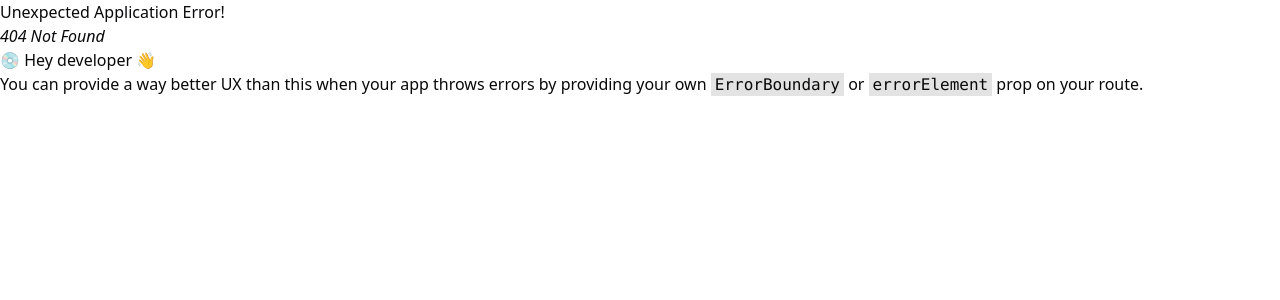
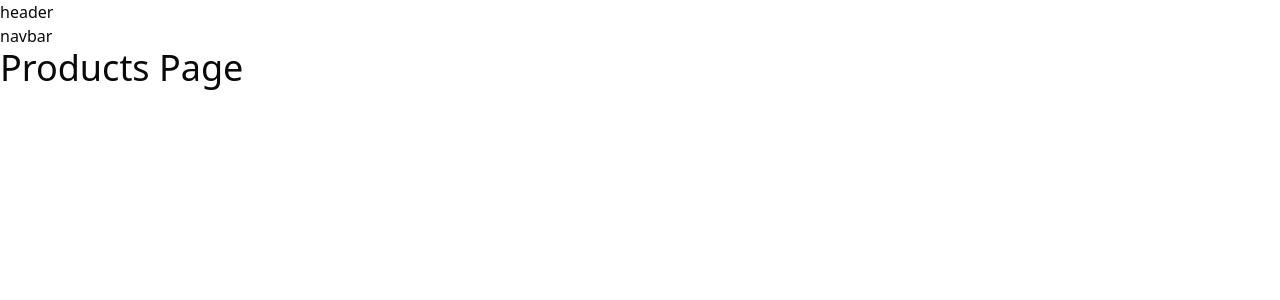
Before and after one commit to rmsid1312/comfy-store, a React app: page /products in a window 1280 px wide. Before the commit this address had no page. Shown: the top 300 px of the page. Built offline with nearby package versions, Linux system fonts and the light colour scheme; the HTML template or start-up script is replaced by a standard one.

Commit message:
Apply outlet component

```diff
--- a/src/App.tsx
+++ b/src/App.tsx
@@ -19,11 +19,45 @@
 const router = createBrowserRouter([
   {
     path: "/",
-    element: <Landing />,
+    element: <HomeLayout />,
+    children: [
+      {
+        index: true,
+        element: <Landing />,
+      },
+      {
+        path: "products",
+        element: <Products />,
+      },
+      {
+        path: "product/:id",
+        element: <SingleProduct />,
+      },
+      {
+        path: "cart",
+        element: <Cart />,
+      },
+      {
+        path: "about",
+        element: <About />,
+      },
+      {
+        path: "checkout",
+        element: <Checkout />,
+      },
+      {
+        path: "orders",
+        element: <Orders />,
+      },
+    ],
   },
   {
-    path: "/cart",
-    element: <Cart />,
+    path: "/login",
+    element: <Login />,
+  },
+  {
+    path: "/register",
+    element: <Register />,
   },
 ]);
 
--- a/src/pages/HomeLayout.tsx
+++ b/src/pages/HomeLayout.tsx
@@ -1,3 +1,11 @@
+import { Outlet } from "react-router-dom";
+
 export default function HomeLayout() {
-  return <h1 className="text-4xl">HomeLayout Page</h1>;
+  return (
+    <>
+      <header>header</header>
+      <nav>navbar</nav>
+      <Outlet />
+    </>
+  );
 }
```
